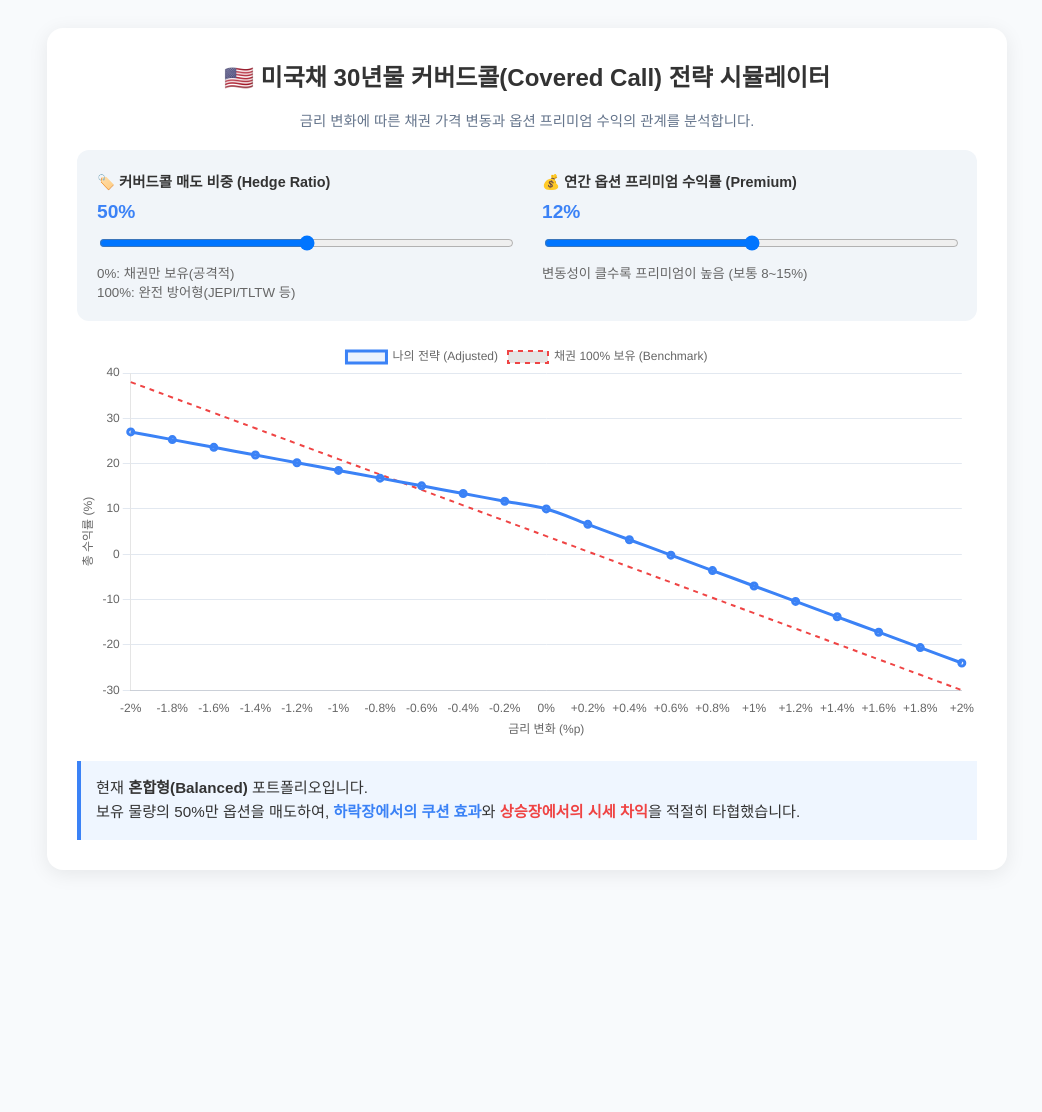
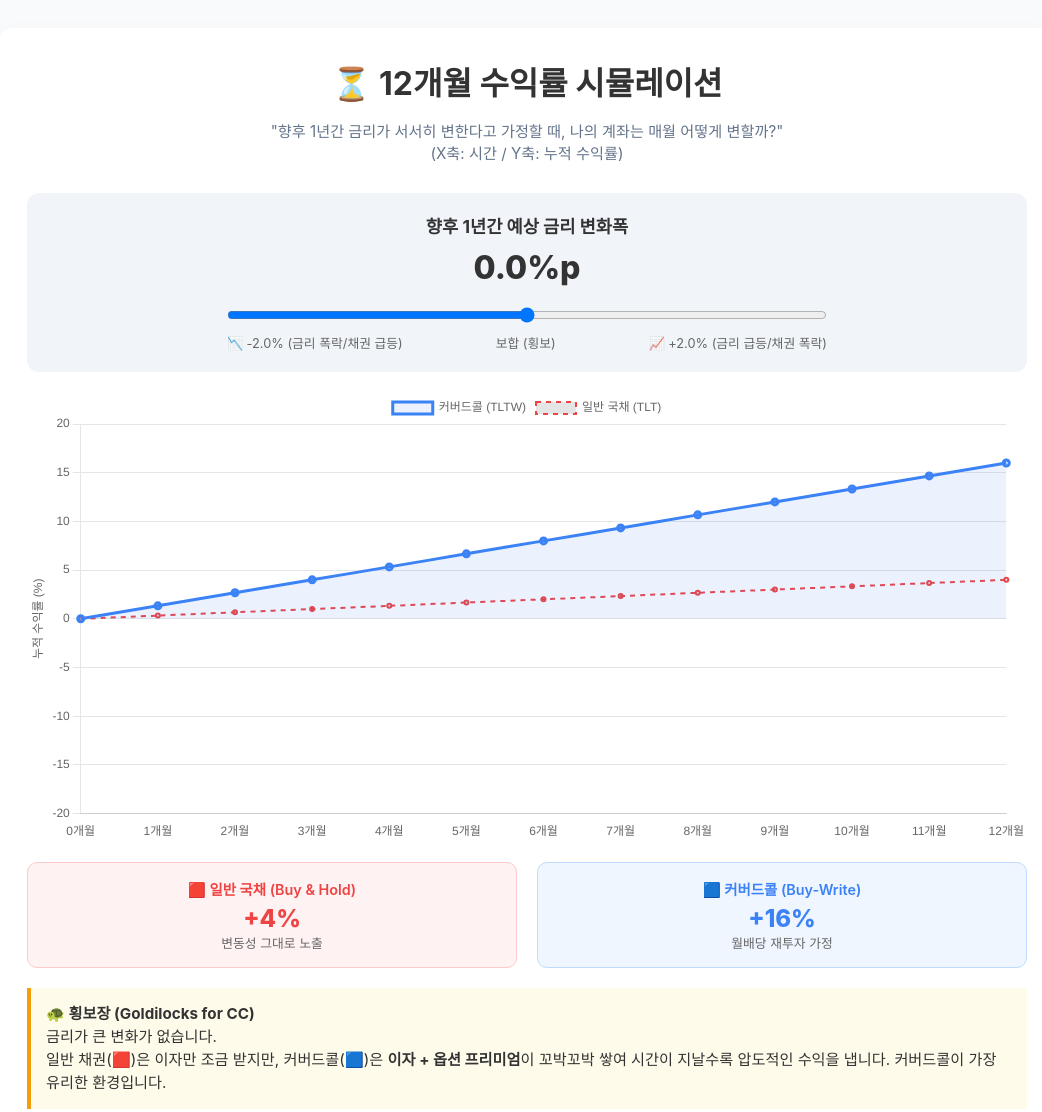
Before and after one commit to dkhjmu/score-board-html, a plain HTML site: page board/tlt-coveredcall.html in a window 1280 px wide. Shown: the whole page, without its empty margins (113-1155 px from the left). Before the commit the page ends 898 px from the top, so only its background shows below. Drawn offline with nearby package versions, Linux system fonts and the light colour scheme.

Commit message:
금리와 커버드콜관계로 변경.

```diff
--- a/board/tlt-coveredcall.html
+++ b/board/tlt-coveredcall.html
@@ -3,277 +3,313 @@
 <head>
     <meta charset="UTF-8">
     <meta name="viewport" content="width=device-width, initial-scale=1.0">
-    <title>미국채 30년물 커버드콜 수익 구조 시뮬레이터</title>
+    <title>시간 경과에 따른 채권 vs 커버드콜 수익률 비교</title>
     <script src="https://cdn.jsdelivr.net/npm/chart.js"></script>
     <style>
         :root {
             --bg-color: #f8fafc;
             --card-bg: #ffffff;
             --primary: #0f172a;
-            --accent: #3b82f6;
+            --bond-color: #ef4444; /* Red */
+            --cc-color: #3b82f6;   /* Blue */
         }
         body {
-            font-family: 'Pretendard', sans-serif;
+            font-family: 'Pretendard', -apple-system, sans-serif;
             background-color: var(--bg-color);
             padding: 20px;
+            color: #333;
             display: flex;
             flex-direction: column;
             align-items: center;
-            color: #333;
         }
         .container {
-            max-width: 900px;
+            max-width: 1000px;
             width: 100%;
             background: var(--card-bg);
             padding: 30px;
             border-radius: 16px;
-            box-shadow: 0 4px 20px rgba(0,0,0,0.08);
+            box-shadow: 0 10px 25px rgba(0,0,0,0.05);
         }
-        h1 { margin-top: 0; font-size: 1.5rem; text-align: center; }
-        .controls {
+        h1 { text-align: center; margin-top: 0; margin-bottom: 10px; }
+        .desc { text-align: center; color: #64748b; font-size: 0.95rem; margin-bottom: 30px; }
+
+        /* 컨트롤러 영역 */
+        .control-panel {
+            background: #f1f5f9;
+            padding: 20px;
+            border-radius: 12px;
+            margin-bottom: 20px;
+            text-align: center;
+        }
+        .slider-label {
+            font-size: 1.1rem;
+            font-weight: 700;
+            margin-bottom: 10px;
+            display: block;
+        }
+        .rate-value {
+            font-size: 2rem;
+            font-weight: 800;
+            color: var(--primary);
+            margin: 10px 0;
+        }
+        input[type=range] {
+            width: 100%;
+            max-width: 600px;
+            margin: 10px 0;
+            cursor: pointer;
+        }
+
+        /* 차트 영역 */
+        .chart-wrapper {
+            position: relative;
+            height: 450px;
+            width: 100%;
+        }
+
+        /* 결과 요약 박스 */
+        .result-grid {
             display: grid;
             grid-template-columns: 1fr 1fr;
-            gap: 30px;
-            margin: 20px 0;
-            padding: 20px;
-            background: #f1f5f9;
-            border-radius: 12px;
-        }
-        .control-group { display: flex; flex-direction: column; gap: 10px; }
-        label { font-weight: 600; font-size: 0.9rem; }
-
-        /* 슬라이더 스타일 */
-        input[type=range] {
-            width: 100%;
-            cursor: pointer;
-        }
-        .value-display {
-            font-size: 1.2rem;
-            font-weight: bold;
-            color: var(--accent);
-        }
-
-        .chart-container {
-            position: relative;
-            height: 400px;
-            width: 100%;
+            gap: 20px;
             margin-top: 20px;
         }
+        .result-card {
+            padding: 15px;
+            border-radius: 10px;
+            text-align: center;
+        }
+        .card-bond { background: #fef2f2; border: 1px solid #fecaca; }
+        .card-cc { background: #eff6ff; border: 1px solid #bfdbfe; }
 
-        .summary-box {
+        .res-title { font-size: 0.9rem; font-weight: 600; margin-bottom: 5px; }
+        .res-val { font-size: 1.5rem; font-weight: 800; }
+
+        .scenario-text {
             margin-top: 20px;
             padding: 15px;
-            border-left: 4px solid var(--accent);
-            background: #eff6ff;
+            background: #fffbeb; /* Yellowish */
+            border-left: 4px solid #f59e0b;
             font-size: 0.95rem;
-            line-height: 1.6;
-        }
-        .highlight-red { color: #ef4444; font-weight: bold; }
-        .highlight-blue { color: #3b82f6; font-weight: bold; }
-
-        @media (max-width: 600px) {
-            .controls { grid-template-columns: 1fr; }
+            line-height: 1.5;
         }
     </style>
 </head>
 <body>
 
 <div class="container">
-    <h1>🇺🇸 미국채 30년물 커버드콜(Covered Call) 전략 시뮬레이터</h1>
-    <p style="text-align: center; color: #64748b; font-size: 0.9rem;">
-        금리 변화에 따른 채권 가격 변동과 옵션 프리미엄 수익의 관계를 분석합니다.
+    <h1>⏳ 12개월 수익률 시뮬레이션</h1>
+    <p class="desc">
+        "향후 1년간 금리가 서서히 변한다고 가정할 때, 나의 계좌는 매월 어떻게 변할까?"<br>
+        (X축: 시간 / Y축: 누적 수익률)
     </p>
 
-    <div class="controls">
-        <div class="control-group">
-            <label>🏷️ 커버드콜 매도 비중 (Hedge Ratio)</label>
-            <div class="value-display"><span id="ccPercentVal">50</span>%</div>
-            <input type="range" id="ccSlider" min="0" max="100" step="10" value="50">
-            <small style="color:#666;">0%: 채권만 보유(공격적) <br> 100%: 완전 방어형(JEPI/TLTW 등)</small>
-        </div>
-
-        <div class="control-group">
-            <label>💰 연간 옵션 프리미엄 수익률 (Premium)</label>
-            <div class="value-display"><span id="premiumVal">12</span>%</div>
-            <input type="range" id="premiumSlider" min="4" max="20" step="1" value="12">
-            <small style="color:#666;">변동성이 클수록 프리미엄이 높음 (보통 8~15%)</small>
+    <div class="control-panel">
+        <label class="slider-label">향후 1년간 예상 금리 변화폭</label>
+        <div class="rate-value" id="rateDisplay">0.00%</div>
+        <input type="range" id="rateSlider" min="-2.0" max="2.0" step="0.1" value="0">
+        <div style="display:flex; justify-content:space-between; max-width:600px; margin:0 auto; color:#666; font-size:0.8rem;">
+            <span>📉 -2.0% (금리 폭락/채권 급등)</span>
+            <span>보합 (횡보)</span>
+            <span>📈 +2.0% (금리 급등/채권 폭락)</span>
         </div>
     </div>
 
-    <div class="chart-container">
-        <canvas id="payoffChart"></canvas>
+    <div class="chart-wrapper">
+        <canvas id="timeChart"></canvas>
     </div>
 
-    <div class="summary-box" id="analysisText">
+    <div class="result-grid">
+        <div class="result-card card-bond">
+            <div class="res-title" style="color:var(--bond-color)">🟥 일반 국채 (Buy & Hold)</div>
+            <div class="res-val" id="resBond" style="color:var(--bond-color)">0.0%</div>
+            <div style="font-size:0.8rem; color:#666;">변동성 그대로 노출</div>
+        </div>
+        <div class="result-card card-cc">
+            <div class="res-title" style="color:var(--cc-color)">🟦 커버드콜 (Buy-Write)</div>
+            <div class="res-val" id="resCC" style="color:var(--cc-color)">0.0%</div>
+            <div style="font-size:0.8rem; color:#666;">월배당 재투자 가정</div>
+        </div>
+    </div>
+
+    <div class="scenario-text" id="scenarioAnalysis">
     </div>
 </div>
 
 <script>
-    // --- 상수 및 설정 ---
-    // 미국채 30년물 가정: 듀레이션 약 17년 (금리 1% 변동 시 가격 17% 변동)
-    const DURATION = 17;
-    const BOND_COUPON = 4.0; // 채권 자체 이자 (연 4% 가정)
+    const ctx = document.getElementById('timeChart').getContext('2d');
+    const slider = document.getElementById('rateSlider');
+    const rateDisplay = document.getElementById('rateDisplay');
+    const resBond = document.getElementById('resBond');
+    const resCC = document.getElementById('resCC');
+    const scenarioAnalysis = document.getElementById('scenarioAnalysis');
 
-    const ctx = document.getElementById('payoffChart').getContext('2d');
-    const ccSlider = document.getElementById('ccSlider');
-    const premiumSlider = document.getElementById('premiumSlider');
-    const ccDisplay = document.getElementById('ccPercentVal');
-    const premiumDisplay = document.getElementById('premiumVal');
-    const analysisText = document.getElementById('analysisText');
+    // --- 금융 상수 설정 ---
+    const DURATION = 17;        // 30년물 듀레이션 (약 17년)
+    const BOND_YIELD_YR = 4.0;  // 채권 연 이자 (4%)
+    const OPTION_PREMIUM_YR = 12.0; // 커버드콜 연 프리미엄 수익 (12% 가정)
+    const MONTHS = 12;
 
-    let myChart;
+    let chart;
 
-    // --- 데이터 계산 로직 ---
-    function calculateData(ccRatio, annualPremium) {
-        const labels = [];
-        const bondOnlyData = [];
-        const strategyData = [];
+    function calculateTimeSeries(targetRateChange) {
+        // 월별로 쪼개서 계산
+        const monthlyRateChange = targetRateChange / MONTHS;
 
-        // X축: 금리 변화 (-2.0% ~ +2.0%)
-        for (let rateChange = -2.0; rateChange <= 2.0; rateChange += 0.2) {
-            const rateChangeFixed = parseFloat(rateChange.toFixed(1));
-            labels.push(`${rateChangeFixed > 0 ? '+' : ''}${rateChangeFixed}%`);
+        let labels = [];
+        let bondData = [];
+        let ccData = [];
 
-            // 1. 채권 가격 변동 (Duration 효과)
-            // 금리 상승 -> 가격 하락 ( -Duration * rateChange )
-            const priceChange = -DURATION * rateChangeFixed;
+        let cumBondReturn = 0;
+        let cumCCReturn = 0;
 
-            // 2. 순수 채권 보유 총 수익 (가격변동 + 채권이자)
-            const rawBondReturn = priceChange + BOND_COUPON;
+        for (let i = 0; i <= MONTHS; i++) {
+            labels.push(i + "개월");
 
-            // 3. 커버드콜 옵션 손익 구조 (단순화 모델)
-            // 옵션 매도분: 채권 가격이 상승하면(금리 하락) 상승분 포기(Cap), 하락하면 프리미엄 방어
-            // 상승장(금리인하): 옵션 행사됨 -> 자본이득 제한 (옵션 프리미엄만 먹음)
-            // 하락장(금리인상): 옵션 행사 안됨 -> 옵션 프리미엄 전체 이익
-
-            // 옵션 매도 포지션의 P&L (채권 가격 변동에 대한)
-            // 가격 상승시: -(상승분) 만큼 손실이 나서 채권 이익을 상쇄함 (단, 프리미엄은 받음)
-            // 가격 하락시: 0 (행사 포기), 프리미엄은 그대로 이익
-
-            let optionPayoffFromPrice = 0;
-            if (priceChange > 0) {
-                // 채권 가격이 올랐을 때 (금리 인하), 콜옵션 매도자는 가격 상승분을 손해봄(상대방에게 줘야함)
-                optionPayoffFromPrice = -priceChange;
-            } else {
-                // 채권 가격이 떨어졌을 때, 옵션은 소멸. 추가 손익 없음.
-                optionPayoffFromPrice = 0;
+            if (i === 0) {
+                bondData.push(0);
+                ccData.push(0);
+                continue;
             }
 
-            // 전략 수익률 계산
-            // (비중 * 커버드콜 수익) + ((1-비중) * 그냥 채권 수익)
-            // 커버드콜 수익 = 채권가격변동 + 채권이자 + 옵션프리미엄 + 옵션가격손익
+            // 1. 이번 달 채권 가격 변동 (Capital Gain/Loss)
+            // 금리 1% 오르면 가격은 Duration% 만큼 하락
+            const monthlyPriceChange = -(DURATION * monthlyRateChange);
 
-            const coveredCallPartReturn = priceChange + BOND_COUPON + annualPremium + optionPayoffFromPrice;
-            const pureBondPartReturn = rawBondReturn;
+            // 2. 이번 달 채권 이자 (Coupon)
+            const monthlyCoupon = BOND_YIELD_YR / 12;
 
-            const weightedReturn = (ccRatio * coveredCallPartReturn) + ((1 - ccRatio) * pureBondPartReturn);
+            // 3. 순수 채권 총 수익 (이번 달)
+            const bondMonthlyTotal = monthlyPriceChange + monthlyCoupon;
 
-            bondOnlyData.push(rawBondReturn);
-            strategyData.push(weightedReturn);
+            // 4. 커버드콜 수익 (이번 달)
+            const monthlyPremium = OPTION_PREMIUM_YR / 12;
+
+            // * 커버드콜 로직 (핵심) *
+            // 가격이 오르면(금리하락): 상승분(monthlyPriceChange)을 포기해야 함 (Cap)
+            // 가격이 내리면(금리상승): 하락분 그대로 맞음 + 대신 프리미엄으로 방어
+
+            // ATM(At The Money) 매도 가정: 채권 가격 상승분은 0으로 처리 (내것이 아님)
+            // 단, 실제 ETF는 약간 OTM으로 팔기에 상승분 20%정도는 먹는다고 가정하고 로직 완화
+            // 로직: Min(가격변동, 0.2 * 가격변동[상승시]) + 쿠폰 + 프리미엄
+
+            let ccPricePart = 0;
+            if (monthlyPriceChange > 0) {
+                // 채권가격 상승 시: 상승분의 20%만 가짐 (나머지는 콜옵션 매수자가 가져감)
+                ccPricePart = monthlyPriceChange * 0.2;
+            } else {
+                // 채권가격 하락 시: 하락분 100% 다 맞음
+                ccPricePart = monthlyPriceChange;
+            }
+
+            const ccMonthlyTotal = ccPricePart + monthlyCoupon + monthlyPremium;
+
+            // 누적 (단리 합산 방식 시각화)
+            cumBondReturn += bondMonthlyTotal;
+            cumCCReturn += ccMonthlyTotal;
+
+            bondData.push(parseFloat(cumBondReturn.toFixed(2)));
+            ccData.push(parseFloat(cumCCReturn.toFixed(2)));
         }
 
-        return { labels, bondOnlyData, strategyData };
+        return { labels, bondData, ccData };
     }
 
-    // --- 차트 그리기 ---
-    function updateChart() {
-        const ccRatio = parseFloat(ccSlider.value) / 100;
-        const premium = parseFloat(premiumSlider.value);
+    function updateSimulation() {
+        const val = parseFloat(slider.value);
+        const sign = val > 0 ? "+" : "";
+        rateDisplay.innerText = `${sign}${val.toFixed(1)}%p`;
+        rateDisplay.style.color = val > 0 ? "#ef4444" : (val < 0 ? "#3b82f6" : "#333"); // 금리 오르면 빨강(위험), 내리면 파랑(호재)
 
-        ccDisplay.innerText = ccSlider.value;
-        premiumDisplay.innerText = premiumSlider.value;
+        const data = calculateTimeSeries(val);
 
-        const data = calculateData(ccRatio, premium);
+        // 결과 텍스트 업데이트
+        const finalBond = data.bondData[MONTHS];
+        const finalCC = data.ccData[MONTHS];
+        resBond.innerText = (finalBond > 0 ? "+" : "") + finalBond + "%";
+        resCC.innerText = (finalCC > 0 ? "+" : "") + finalCC + "%";
 
-        if (myChart) myChart.destroy();
+        // 시나리오 텍스트
+        let analysis = "";
+        if (val < -0.5) {
+            analysis = `<b>🚀 금리 급락 (채권 대상승장)</b><br>금리가 떨어져 채권 가격이 폭등합니다. <br>일반 채권(🟥)은 시세 차익을 온전히 누리지만, 커버드콜(🟦)은 <b>상승분이 막혀있어(Capped)</b> 수익률 격차가 벌어집니다. 이럴 땐 그냥 채권을 들고 있는 게 낫습니다.`;
+        } else if (val > 0.5) {
+            analysis = `<b>📉 금리 상승 (채권 하락장)</b><br>금리가 올라 채권 가격이 떨어집니다.<br>일반 채권(🟥)은 손실이 커지지만, 커버드콜(🟦)은 <b>매달 들어오는 프리미엄(월세)</b>이 손실을 상쇄하여 훨씬 잘 버팁니다. 방어력이 빛을 발하는 구간입니다.`;
+        } else {
+            analysis = `<b>🐢 횡보장 (Goldilocks for CC)</b><br>금리가 큰 변화가 없습니다.<br>일반 채권(🟥)은 이자만 조금 받지만, 커버드콜(🟦)은 <b>이자 + 옵션 프리미엄</b>이 꼬박꼬박 쌓여 시간이 지날수록 압도적인 수익을 냅니다. 커버드콜이 가장 유리한 환경입니다.`;
+        }
+        scenarioAnalysis.innerHTML = analysis;
 
-        myChart = new Chart(ctx, {
+        // 차트 업데이트
+        if (chart) chart.destroy();
+
+        chart = new Chart(ctx, {
             type: 'line',
             data: {
                 labels: data.labels,
                 datasets: [
                     {
-                        label: '나의 전략 (Adjusted)',
-                        data: data.strategyData,
-                        borderColor: '#3b82f6', // Blue
+                        label: '커버드콜 (TLTW)',
+                        data: data.ccData,
+                        borderColor: '#3b82f6',
                         backgroundColor: 'rgba(59, 130, 246, 0.1)',
                         borderWidth: 3,
-                        tension: 0.4,
-                        fill: false
+                        fill: true,
+                        tension: 0.3
                     },
                     {
-                        label: '채권 100% 보유 (Benchmark)',
-                        data: data.bondOnlyData,
-                        borderColor: '#ef4444', // Red
+                        label: '일반 국채 (TLT)',
+                        data: data.bondData,
+                        borderColor: '#ef4444',
                         borderWidth: 2,
-                        borderDash: [5, 5], // 점선
-                        tension: 0.4,
-                        pointRadius: 0
+                        borderDash: [5, 5],
+                        tension: 0.3,
+                        pointRadius: 2
                     }
                 ]
             },
             options: {
                 responsive: true,
                 maintainAspectRatio: false,
-                interaction: {
-                    mode: 'index',
-                    intersect: false,
-                },
                 plugins: {
-                    legend: { position: 'top' },
                     tooltip: {
+                        mode: 'index',
+                        intersect: false,
                         callbacks: {
                             label: function(context) {
-                                return context.dataset.label + ': ' + context.parsed.y.toFixed(2) + '%';
+                                return context.dataset.label + ': ' + context.parsed.y + '%';
                             }
                         }
                     },
+                    legend: { position: 'top' },
                     annotation: {
                         annotations: {
                             line1: {
                                 type: 'line',
                                 yMin: 0,
                                 yMax: 0,
-                                borderColor: 'black',
+                                borderColor: 'rgba(0,0,0,0.3)',
                                 borderWidth: 1,
                             }
                         }
                     }
                 },
                 scales: {
-                    x: {
-                        title: { display: true, text: '금리 변화 (%p)' },
-                        grid: { display: false }
-                    },
+                    x: { grid: { display: false } },
                     y: {
-                        title: { display: true, text: '총 수익률 (%)' },
-                        grid: { color: '#e2e8f0' }
+                        title: { display: true, text: '누적 수익률 (%)' },
+                        suggestedMin: -20,
+                        suggestedMax: 20
                     }
                 }
             }
         });
-
-        updateAnalysis(ccRatio, premium);
     }
 
-    function updateAnalysis(ccRatio, premium) {
-        let text = "";
-        if (ccRatio === 0) {
-            text = "현재 <b>순수 채권형(Buy & Hold)</b> 포트폴리오입니다.<br>금리 하락 시 시세 차익을 100% 누릴 수 있지만, 금리 상승 시 방어막이 전혀 없어 손실이 큽니다.";
-        } else if (ccRatio >= 0.8) {
-            text = `현재 <b>고배당/방어형(High Income)</b> 포트폴리오입니다.<br>연 ${premium}% 수준의 옵션 프리미엄 덕분에 금리가 약간 오르거나 횡보해도 수익을 냅니다.<br>하지만 <span class="highlight-red">금리가 대폭 하락(채권 급등)할 때 상승분이 제한(Capped)</span>되어 시장 수익률을 따라가지 못합니다.`;
-        } else {
-            text = `현재 <b>혼합형(Balanced)</b> 포트폴리오입니다.<br>보유 물량의 ${(ccRatio*100).toFixed(0)}%만 옵션을 매도하여, <span class="highlight-blue">하락장에서의 쿠션 효과</span>와 <span class="highlight-red">상승장에서의 시세 차익</span>을 적절히 타협했습니다.`;
-        }
-        analysisText.innerHTML = text;
-    }
-
-    // 이벤트 리스너
-    ccSlider.addEventListener('input', updateChart);
-    premiumSlider.addEventListener('input', updateChart);
+    slider.addEventListener('input', updateSimulation);
 
     // 초기 실행
-    updateChart();
+    updateSimulation();
 </script>
 
 </body>
```
